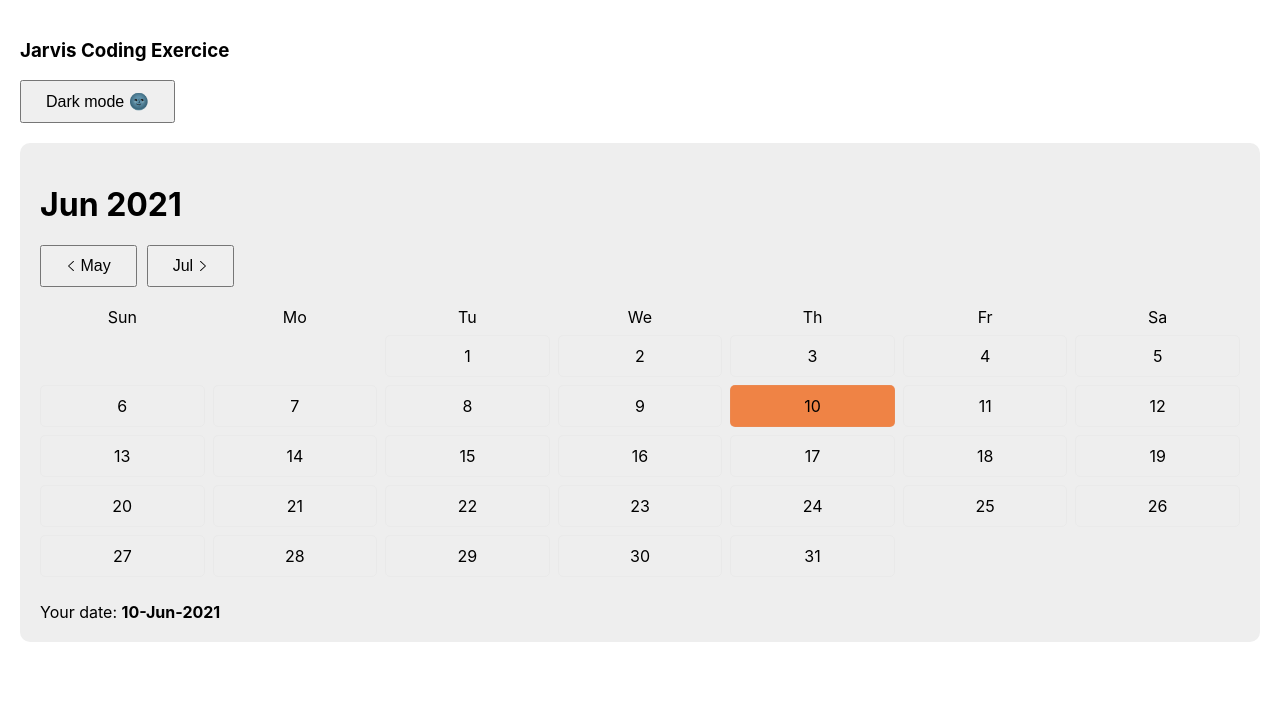
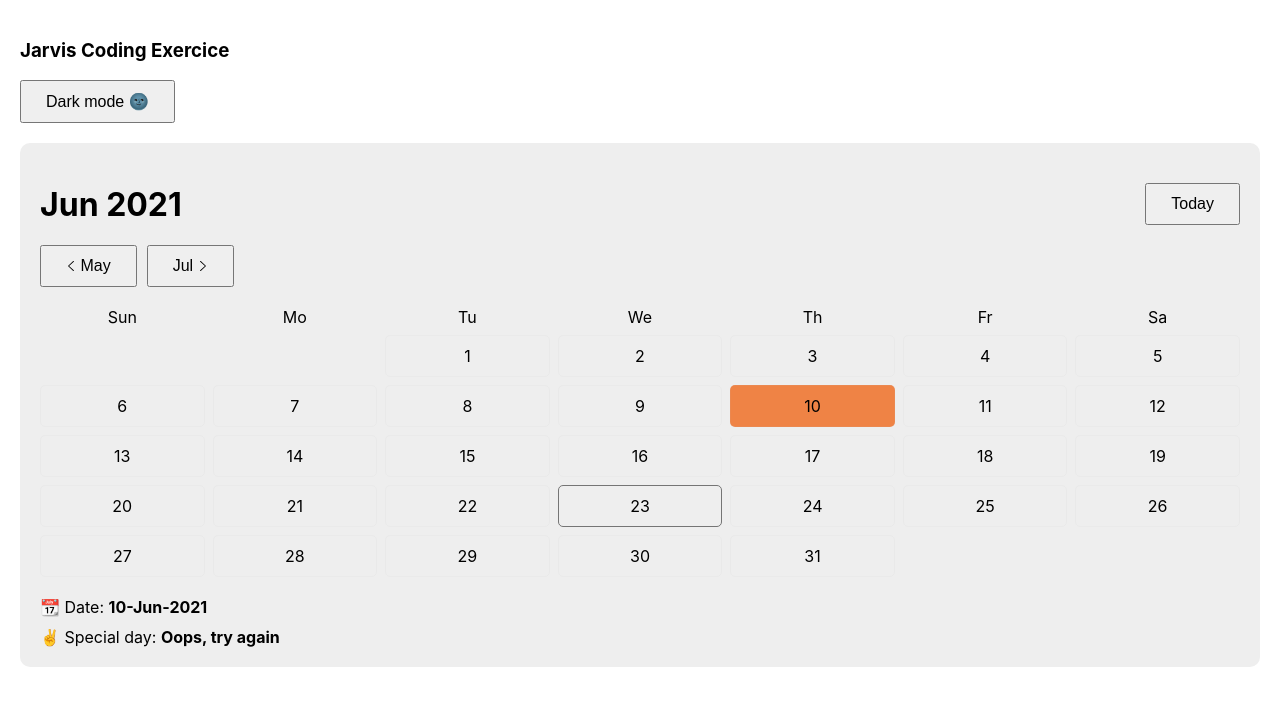
Before and after one commit to marclou/Jarvis-time-component, a React (Create React App) app: page / in a window 1280 px wide. Both pictures are taken after a click on the element "10". Shown: the top 706 px of the page. Built offline with nearby package versions, Linux system fonts and the light colour scheme; no server answers.

Commit message:
Add Special Day integration to each day selected

```diff
--- a/src/Time.js
+++ b/src/Time.js
@@ -21,11 +21,29 @@ const Time = ({ handleDateChange }) => {
     month: null,
     year: null,
   });
+  const [specialDay, setSpecialDay] = useState(null);
 
   // re render the days grid when the month/year changes
   useEffect(() => {
     setDays(getDaysInMonthGrid(month, year));
   }, [year, month]);
+
+  // fetch new special day API when user select a new day
+  useEffect(() => {
+    if (dateSelected.day) {
+      // Free API which only provides data from last year (2020).
+      fetch(
+        `https://holidayapi.com/v1/holidays?pretty&key=87dcd9bf-150f-4fb0-a9a2-8b1ad3c3cbdf&country=US&year=2020&month=${
+          month + 1
+        }&day=${dateSelected.day}`
+      )
+        .then((res) => res.json())
+        .then((data) => {
+          setSpecialDay(data.holidays[0] ? data.holidays[0].name : null);
+        })
+        .catch((e) => setSpecialDay("Oops, try again"));
+    }
+  }, [dateSelected]);
 
   // re render when user change the current month on the calendar
   const changeMonth = (index) => {
@@ -58,9 +76,19 @@ const Time = ({ handleDateChange }) => {
       className="time-component"
       style={{ backgroundColor: theme.background, color: theme.foreground }}
     >
+      <div className="header">
         <h1>
           {months[month]} {year}
         </h1>
+        <button
+          onClick={() => {
+            setMonth(initDate.month);
+            setYear(initDate.year);
+          }}
+        >
+          Today
+        </button>
+      </div>
 
       <div>
         <button onClick={() => changeMonth(-1)} style={{ marginRight: "10px" }}>
@@ -79,21 +107,25 @@ const Time = ({ handleDateChange }) => {
             return <div key={index}></div>;
           }
 
-          let isSelected = false;
-
-          if (
+          let dayStyle = {
+            backgroundColor:
               day === dateSelected.day &&
               month === dateSelected.month &&
-            year === dateSelected.year
-          ) {
-            isSelected = true;
-          }
+              year === dateSelected.year &&
+              theme.highlight,
+            border:
+              day === initDate.day &&
+              month === initDate.month &&
+              year === initDate.year &&
+              "1px solid rgb(117, 117, 117)",
+          };
+
           return (
             <div
               className="day"
               key={index}
               onClick={() => selectDay(day)}
-              style={isSelected ? { backgroundColor: theme.highlight } : {}}
+              style={dayStyle}
             >
               {day}
             </div>
@@ -102,11 +134,17 @@ const Time = ({ handleDateChange }) => {
       </div>
 
       {dateSelected.year && dateSelected.month && dateSelected.day && (
-        <div style={{ marginTop: "25px" }}>
-          Your date:{" "}
+        <div style={{ marginTop: "20px" }}>
+          <div>
+            📆 Date:{" "}
             <b>
-            {dateSelected.day}-{months[dateSelected.month]}-{dateSelected.year}
+              {dateSelected.day}-{months[dateSelected.month]}-
+              {dateSelected.year}
             </b>
+          </div>
+          <div style={{ marginTop: "10px" }}>
+            ✌️ Special day: {specialDay ? <b>{specialDay}</b> : "❌"}
+          </div>
         </div>
       )}
     </div>
--- a/src/helpers/date.js
+++ b/src/helpers/date.js
@@ -20,6 +20,7 @@ const initDate = {
     currentDate.getMonth(),
     currentDate.getFullYear()
   ),
+  day: currentDate.getDate(),
   month: currentDate.getMonth(),
   year: currentDate.getFullYear(),
 };
```
Lines whose indentation alone changed are shown as unchanged.
